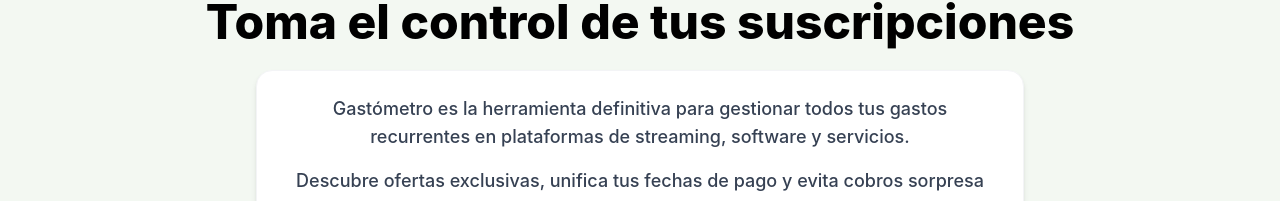
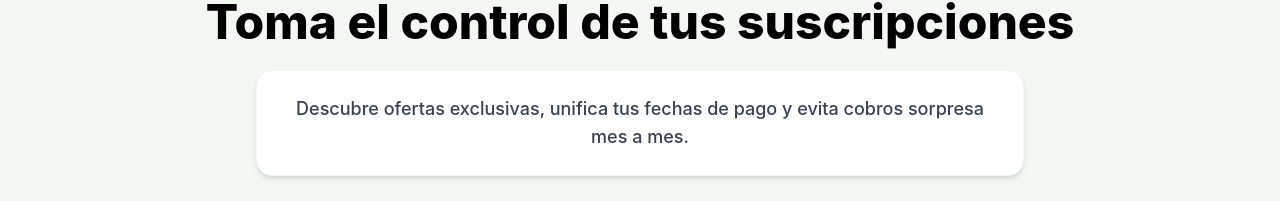
Before and after one commit to Miguel26m/Gastometro-frontend, a React (Vite) app: page / in a window 1280 px wide. Shown: the part 154-355 px from the top of the page. Built offline with nearby package versions, Linux system fonts and the light colour scheme; no server answers.

Commit message:
revision

```diff
--- a/src/InicioPublico.jsx
+++ b/src/InicioPublico.jsx
@@ -53,9 +53,7 @@
                 </h2>
 
                 <div className="bg-white p-6 rounded-2xl shadow-md border border-gray-100 max-w-3xl text-center mb-10">
-                    <p className="text-lg text-gray-700 font-medium mb-4">
-                        Gastómetro es la herramienta definitiva para gestionar todos tus gastos recurrentes en plataformas de streaming, software y servicios.
-                    </p>
+
                     <p className="text-lg text-gray-700 font-medium">
                         Descubre ofertas exclusivas, unifica tus fechas de pago y evita cobros sorpresa mes a mes.
                     </p>
```
